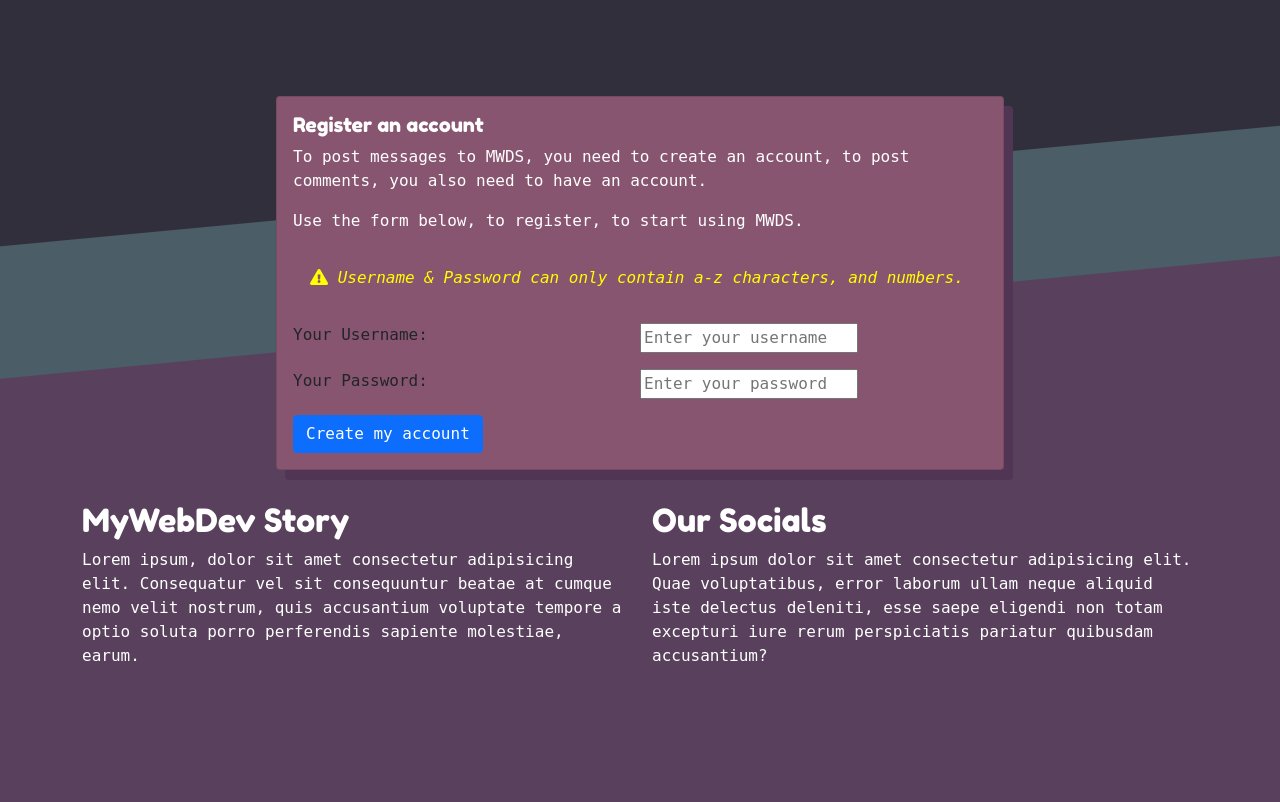
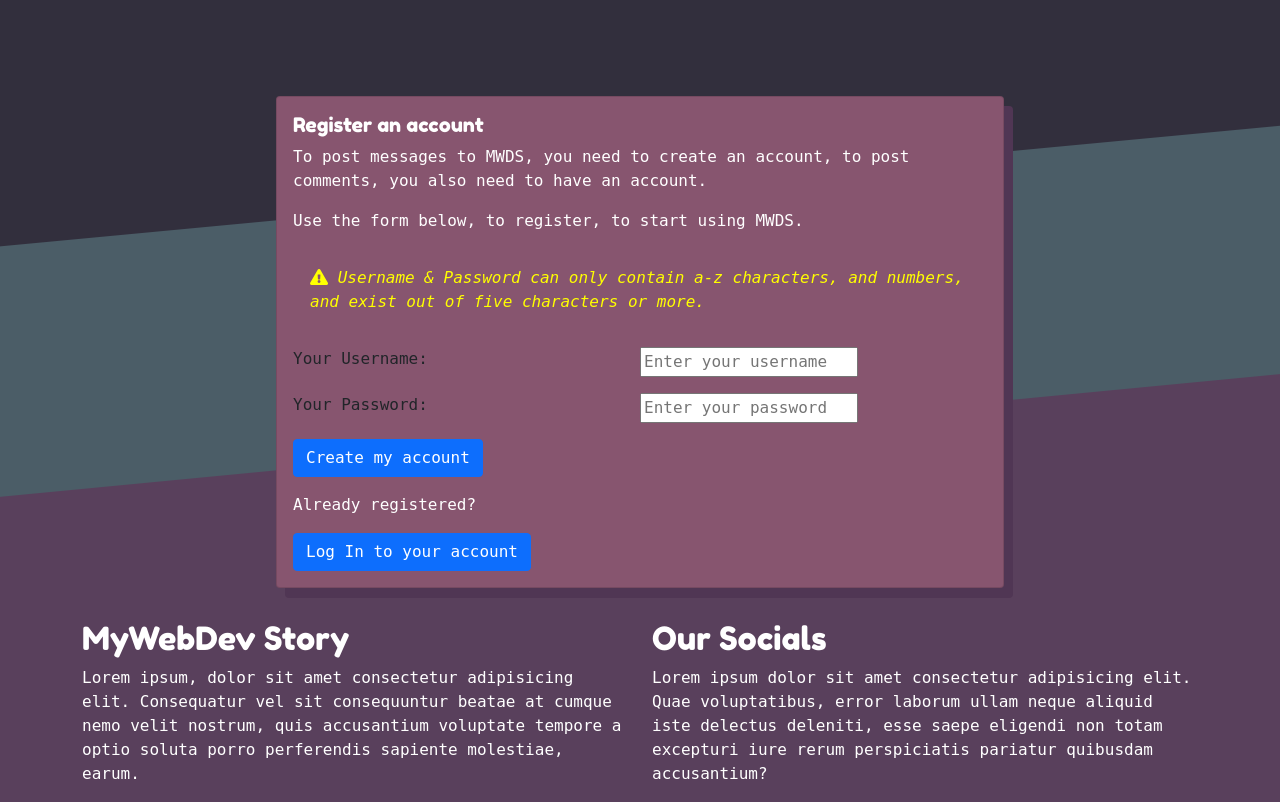
Before and after one commit to michaeldijk/mwds, a Flask app: page /register in a window 1280 px wide. Shown: the part 56-858 px from the top of the page. Before the commit the page ends 717 px from the top, so only its background shows below. Run offline with Flask 2, Linux system fonts and the light colour scheme; some libraries are stand-ins or nearby versions; some web fonts are replaced.

Commit message:
added link to login page

```diff
--- a/templates/register.html
+++ b/templates/register.html
@@ -12,7 +12,7 @@
 				<h5 class="card-title">Register an account</h5>
 				<p>To post messages to MWDS, you need to create an account, to post comments, you also need to have an account.</p>
 				<p>Use the form below, to register, to start using MWDS.</p>
-				<em><p class="alert"><i class="fas fa-exclamation-triangle"></i> Username & Password can only contain a-z characters, and numbers.</p></em>
+				<em><p class="alert"><i class="fas fa-exclamation-triangle"></i> Username & Password can only contain a-z characters, and numbers, and exist out of five characters or more.</p></em>
 				<form method="POST" action="{{ url_for("register") }}" class="row">
 					<div class="row">
 						<div class="col-sm-12 col-lg-6">
@@ -33,6 +33,10 @@
 					<div class="col-12 pt-3">
 						<input type="submit" value="Create my account" class="btn btn-primary">
 					</div>
+					<div class="col-12 pt-3">
+						<p>Already registered?</p>
+						<a href="{{ url_for("login") }}" class="btn btn-primary">Log In to your account</a>
+					</div>
 				</form>
 			</div>
 		</div>
```
